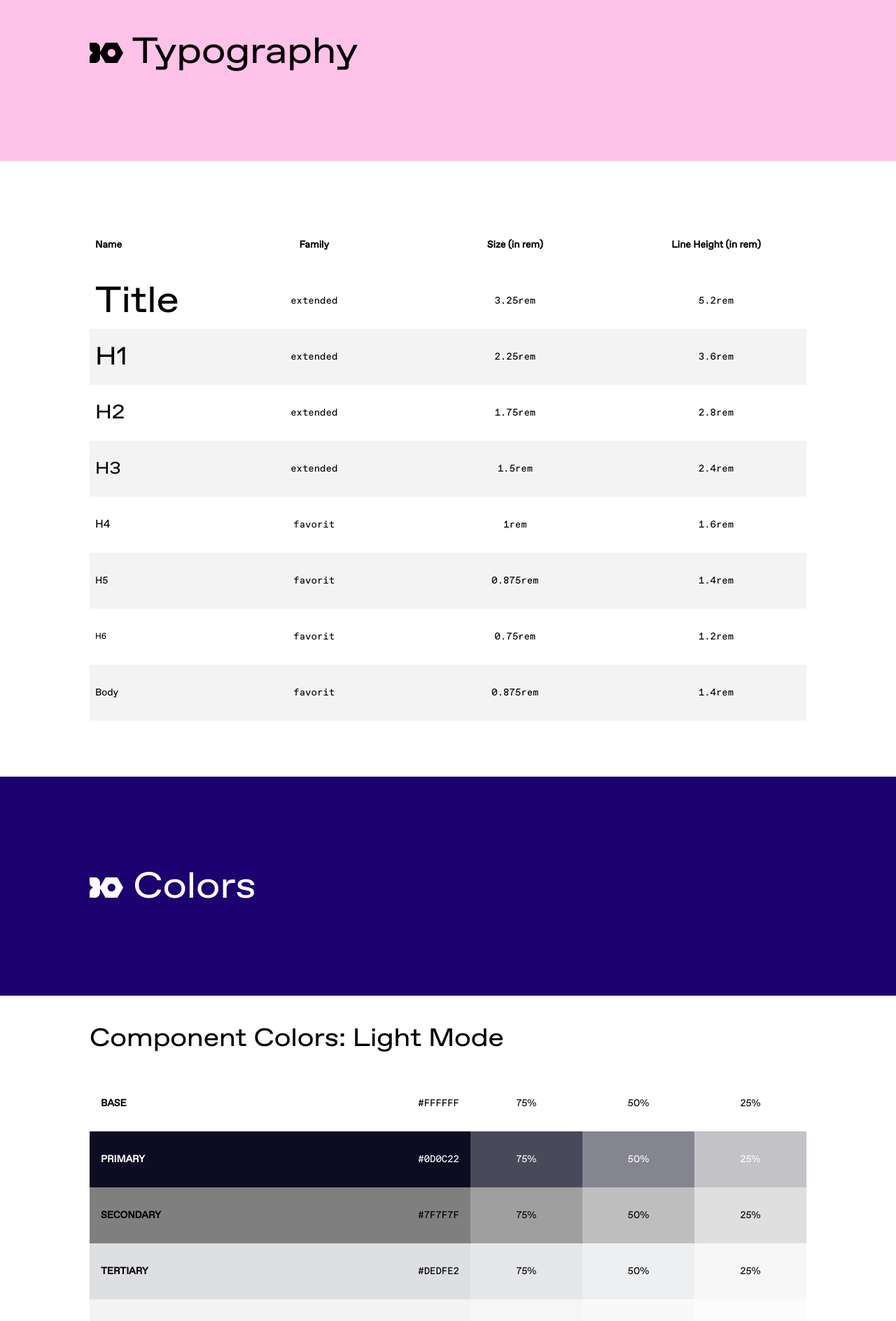
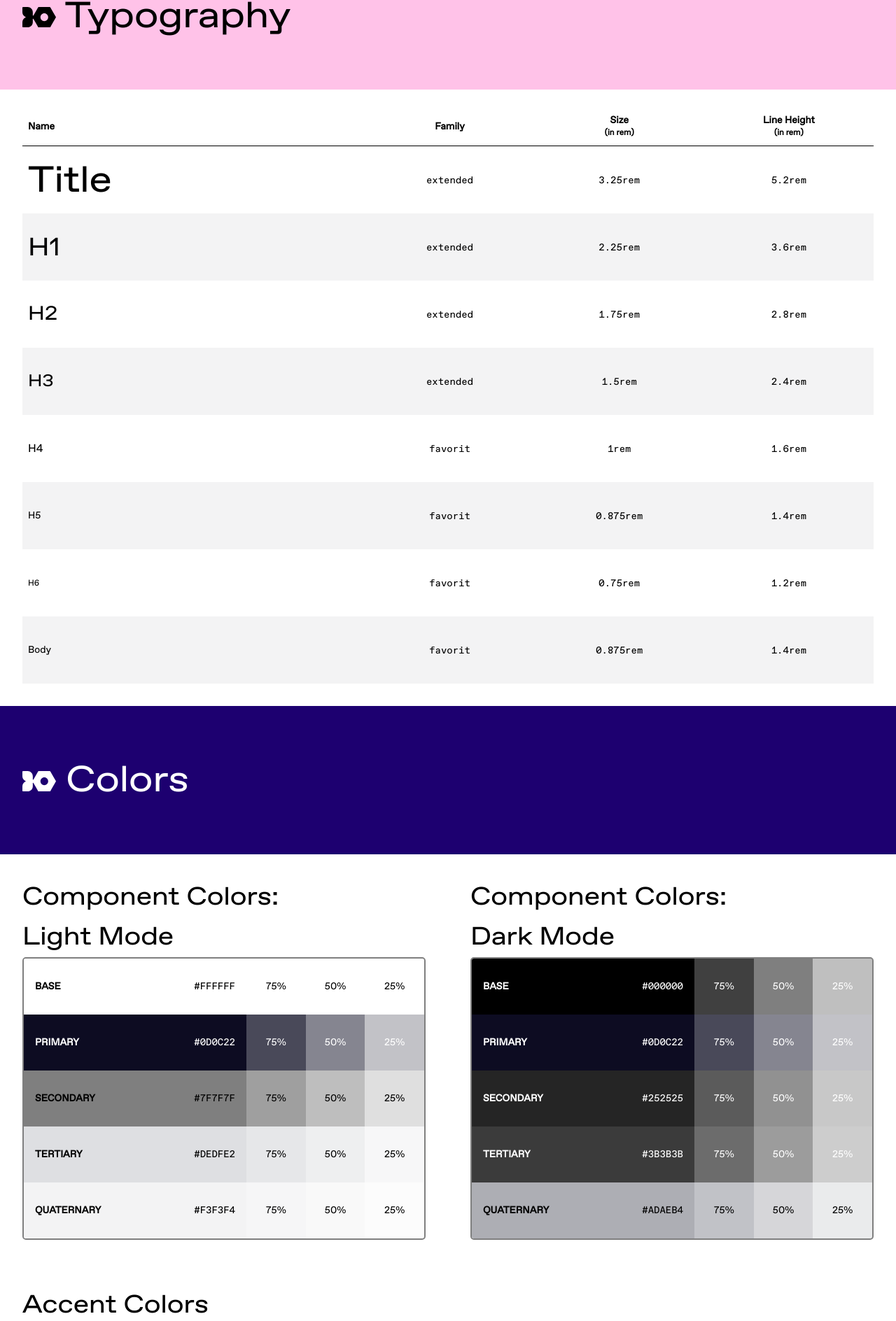
Before and after one commit to iron-fish/ui-kit, a Next.js app: page / in a window 1280 px wide. Shown: the part 356-2244 px from the top of the page at 70% size. Built offline with nearby package versions, Linux system fonts and the light colour scheme.

Commit message:
fix some spacing to be closer to sane

```diff
--- a/components/Colors.tsx
+++ b/components/Colors.tsx
@@ -26,15 +26,28 @@ interface Color {
 }
 
 interface ColorStackProps {
-  title: string
+  title: ReactNode
   colors: Color[]
+  compressible?: boolean
 }
 
-const ColorStack = ({ title, colors }: ColorStackProps) => (
+const ColorStack = ({
+  title,
+  colors,
+  compressible = true,
+}: ColorStackProps) => (
   <div
     css={css`
-      width: 80vw;
-      padding: 1vh 10vw;
+      display: flex;
+      flex-direction: column;
+      width: 100%;
+      padding: 2rem;
+      ${compressible
+        ? `@media screen and (min-width: 48rem) {
+          padding: 2rem;
+          width: calc(50% - 4rem);
+      }`
+        : ''}
     `}
   >
     <H1
@@ -44,9 +57,17 @@ const ColorStack = ({ title, colors }: ColorStackProps) => (
     >
       {title}
     </H1>
-    {colors.map(swatch => (
-      <Swatch key={swatch.name} {...swatch} />
-    ))}
+    <div
+      css={css`
+        border: 2px solid rgba(0, 0, 0, 0.5);
+        border-radius: 5px;
+        overflow: hidden;
+      `}
+    >
+      {colors.map(swatch => (
+        <Swatch key={swatch.name} {...swatch} />
+      ))}
+    </div>
   </div>
 )
 
@@ -70,21 +91,43 @@ function Colors() {
       }
       headerColor={COLORS.BRAND.BLUE}
     >
-      <>
+      <div
+        css={css`
+          display: flex;
+          flex-direction: column;
+          flex-wrap: wrap;
+          @media screen and (min-width: 40rem) {
+            flex-direction: row;
+          }
+        `}
+      >
         <ColorStack
-          title="Component Colors: Light Mode"
+          title={
+            <>
+              Component Colors:
+              <br />
+              Light Mode
+            </>
+          }
           colors={Object.entries(COLORS.THEME.LIGHT).map(
             ([name, hex]: [string, string]) => ({ name, hex })
           )}
         />
         <ColorStack
-          title="Component Colors: Dark Mode"
+          title={
+            <>
+              Component Colors:
+              <br />
+              Dark Mode
+            </>
+          }
           colors={Object.entries(COLORS.THEME.DARK).map(
             ([name, hex]: [string, string]) => ({ name, hex })
           )}
         />
         <ColorStack
           title="Accent Colors"
+          compressible={false}
           colors={Object.entries(COLORS.BRAND).map(
             ([name, hex]: [string, string]) => ({
               name: name.replace(/_/g, ' '),
@@ -92,7 +135,7 @@ function Colors() {
             })
           )}
         />
-      </>
+      </div>
     </Showcase>
   )
 }
--- /dev/null
+++ b/components/ComponentsOverview.tsx
@@ -0,0 +1,45 @@
+/** @jsxImportSource @emotion/react */
+import type { ReactNode } from 'react'
+import { useState } from 'react'
+import styled from '@emotion/styled'
+import { css } from '@emotion/react'
+
+import { Col } from 'components/Box'
+import Showcase from 'components/Showcase'
+import Swatch from 'components/Swatch'
+import { THEME, COLORS, NAMED_COLORS } from 'styles/constants'
+import { asPx } from 'styles/utils'
+import { H1, asFont, typefaceToCSS } from 'styles/type'
+import { Code, alignLeft, flexColumn, flexRow } from 'styles/shared'
+
+import HexFish from 'svg/hexfish.svg'
+
+type COProps = {
+  mode?: THEME
+}
+
+function ComponentsOverview({ mode }: COProps) {
+  return (
+    <Showcase
+      title={
+        <H1
+          css={css`
+            color: ${NAMED_COLORS.BLACK};
+          `}
+        >
+          <HexFish
+            css={css`
+              max-width: 3rem;
+              fill: ${NAMED_COLORS.BLACK};
+            `}
+          />{' '}
+          Components: Light Mode
+        </H1>
+      }
+      headerColor={COLORS.BRAND.LIGHT_YELLOW}
+    >
+      Hey!
+    </Showcase>
+  )
+}
+export default ComponentsOverview
--- a/components/Showcase.tsx
+++ b/components/Showcase.tsx
@@ -17,8 +17,8 @@ export function Showcase({ headerColor, title, children }: ShowcaseProps) {
       <Col
         css={css`
           background: ${headerColor};
-          padding: 10vh 10vw;
-          width: 80vw;
+          padding: 4rem 2rem;
+          width: calc(100% - 4rem);
           text-align: left;
         `}
       >
--- a/components/Typography.tsx
+++ b/components/Typography.tsx
@@ -27,7 +27,7 @@ const wideRow = css`
   width: 100%;
   justify-content: space-between;
   align-items: center;
-  height: 5rem;
+  height: 6rem;
   overflow: hidden;
   &:nth-of-type(2n + 2) {
     background-color: ${NAMED_COLORS.LIGHTER_GREY};
@@ -36,19 +36,24 @@ const wideRow = css`
 const wideFirstColumn = css`
   ${alignLeft}
   min-width: 5rem;
-  width: 15%;
+  width: 40%;
   justify-self: flex-start;
   overflow: hidden;
   padding-left: 0.5rem;
 `
 const THead = styled('th')`
   ${flexColumn}
-  width: ${100 / 4}%;
+  width: ${100 / 5}%;
+`
+const Lined = styled('div')`
+  padding-bottom: 0.5rem;
+  text-decoration: 1px solid black;
 `
 const TCol = styled('td')`
   ${flexColumn}
-  width: ${100 / 4}%;
+  width: ${100 / 5}%;
 `
+const loremIpsum = `Lorem ipsum dolor sit amet, consectetur adipiscing Iron Fish elit, sed do eiusmod mainnet.`
 
 function TypographyContent() {
   const [$asRem, $setAsRem] = useState<boolean>(true)
@@ -58,22 +63,43 @@ function TypographyContent() {
   return (
     <div
       css={css`
+        cursor: help;
         background-color: ${NAMED_COLORS.WHITE};
-        width: 100vw;
+        width: 100%;
         padding: 0;
         @media screen and (min-width: 60rem) {
-          width: 80vw;
-          padding: 10vh 10vw;
+          padding: 2rem;
+          width: calc(100% - 4rem);
         }
       `}
     >
       <table css={flexColumn} onClick={() => $setAsRem(!$asRem)}>
-        <thead css={wideRow}>
+        <thead
+          css={css`
+            ${wideRow}
+            border-bottom: 1px solid black;
+            height: 3rem;
+          `}
+        >
           <tr css={wideRow}>
-            <THead css={wideFirstColumn}>Name</THead>
-            <THead>Family</THead>
-            <THead>Size (in {units})</THead>
-            <THead>Line Height (in {units})</THead>
+            <THead css={wideFirstColumn}>
+              <Lined>Name</Lined>
+            </THead>
+            <THead>
+              <Lined>Family</Lined>
+            </THead>
+            <THead>
+              <Lined>
+                Size <br />
+                <small>(in {units})</small>
+              </Lined>
+            </THead>
+            <THead>
+              <Lined>
+                Line Height <br />
+                <small>(in {units})</small>
+              </Lined>
+            </THead>
             {/*<THead>Weight</THead>
           <THead>Text Transform</THead>*/}
           </tr>
@@ -87,8 +113,13 @@ function TypographyContent() {
                 title={`.${key} { ${typefaceToCSS(t)} }`}
                 css={wideRow}
               >
-                <TCol css={wideFirstColumn}>
-                  <Example>{capitalize(key)}</Example>
+                <TCol
+                  css={css`
+                    ${wideFirstColumn}
+                    align-self: ${$asRem ? 'center' : 'flex-start'};
+                  `}
+                >
+                  <Example>{$asRem ? capitalize(key) : loremIpsum}</Example>
                 </TCol>
                 <TCol>
                   <Code>{t.family.slice(0, -8)}</Code>
--- a/pages/_app.tsx
+++ b/pages/_app.tsx
@@ -1,6 +1,7 @@
 import { Themed } from 'styles/Global'
+import type { AppProps } from 'next/app'
 
-function MyApp({ Component, pageProps }) {
+function MyApp({ Component, pageProps }: AppProps) {
   return (
     <Themed>
       <Component {...pageProps} />
--- a/pages/index.tsx
+++ b/pages/index.tsx
@@ -3,10 +3,12 @@
 import { useState } from 'react'
 import { css } from '@emotion/react'
 
+import { COLORS, THEME } from 'styles/constants'
+
 import { Col } from 'components/Box'
-import { COLORS } from 'styles/constants'
 import Typography from 'components/Typography'
 import Colors from 'components/Colors'
+import ComponentsOverview from 'components/ComponentsOverview'
 
 import UIKIT from 'svg/ui-kit.svg'
 
@@ -24,8 +26,8 @@ export default function Home() {
       >
         <Col
           css={css`
-            padding: 10vh 10vw;
-            width: 80vw;
+            padding: 10vh 2vw;
+            width: 96vw;
           `}
         >
           <UIKIT
@@ -38,6 +40,7 @@ export default function Home() {
       </div>
       <Typography />
       <Colors />
+      <ComponentsOverview mode={THEME.LIGHT} />
     </main>
   )
 }
--- a/styles/constants.tsx
+++ b/styles/constants.tsx
@@ -7,6 +7,10 @@ export enum FONT {
 export enum CASE {
   MIXED,
   UPPERCASE,
+}
+export enum THEME {
+  LIGHT,
+  DARK,
 }
 
 export type Typeface = {
--- a/styles/type.tsx
+++ b/styles/type.tsx
@@ -5,6 +5,7 @@ export const favorit = 'favorit-regular'
 export const extended = 'favoritextended-regular'
 
 export const typefaceToCSS = (raw: Typeface) => `
+  margin: 0;
   font-family: ${raw.family};
   font-size: ${raw.size};
   font-weight: ${raw.weight};
```
